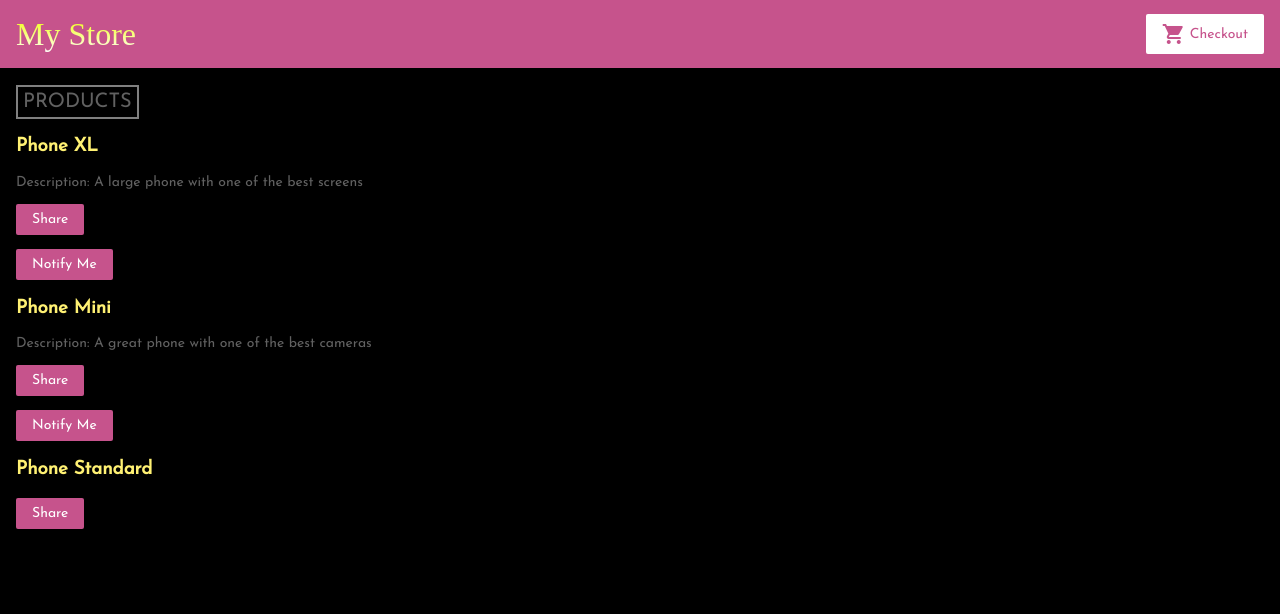
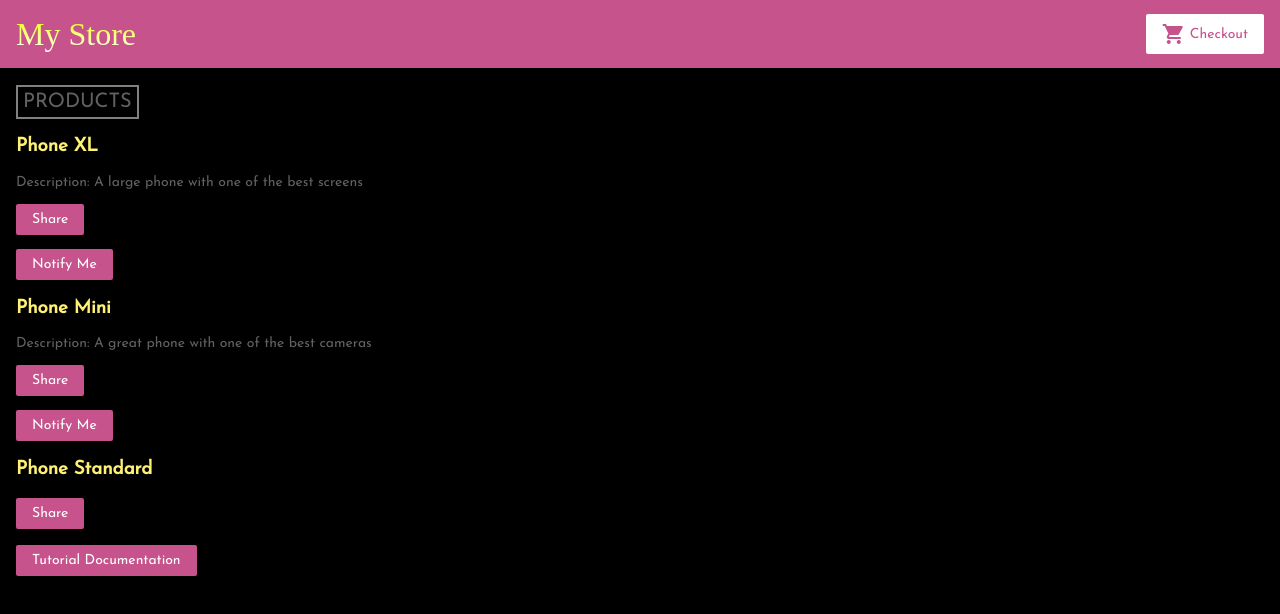
Before and after one commit to walterswoodward/basic-angular-app, an Angular app: page / in a window 1280 px wide. Shown: the top 614 px of the page. Built offline with nearby package versions, Linux system fonts and the light colour scheme; a web font is replaced by a local one.

Commit message:
adds tutorial-docs-link component and view content

```diff
--- a/src/app/app.module.ts
+++ b/src/app/app.module.ts
@@ -8,6 +8,7 @@ import { TopBarComponent } from './top-bar/top-bar.component';
 import { ProductListComponent } from './product-list/product-list.component';
 import { ProductAlertsComponent } from './product-alerts/product-alerts.component';
 import { ProductDetailsComponent } from './product-details/product-details.component';
+import { TutorialDocsLinkComponent } from './tutorial-docs-link/tutorial-docs-link.component';
 
 @NgModule({
   imports: [
@@ -23,10 +24,11 @@ import { ProductDetailsComponent } from './product-details/product-details.compo
     TopBarComponent,
     ProductListComponent,
     ProductAlertsComponent,
-    ProductDetailsComponent
+    ProductDetailsComponent,
+    TutorialDocsLinkComponent
   ],
   bootstrap: [ AppComponent ],
-  exports: [ProductAlertsComponent, ProductDetailsComponent]
+  exports: [ProductAlertsComponent, ProductDetailsComponent, TutorialDocsLinkComponent]
 })
 export class AppModule { }
 
--- a/src/app/product-list/product-list.component.html
+++ b/src/app/product-list/product-list.component.html
@@ -16,6 +16,11 @@
         (notify)="onNotify()">
     </app-product-alerts>
 </div>
+<div>
+    <app-tutorial-docs-link>
+    </app-tutorial-docs-link>
+</div>
+
 
 <!--
 
--- /dev/null
+++ b/src/app/tutorial-docs-link/tutorial-docs-link.component.html
@@ -0,0 +1,9 @@
+<div>
+    <br>
+    <a href="https://angular.io/start/data" target="_blank" rel="noopener noreferrer">
+    <button>Tutorial Documentation
+
+
+    </button>
+</a>
+</div>
--- /dev/null
+++ b/src/app/tutorial-docs-link/tutorial-docs-link.component.ts
@@ -0,0 +1,15 @@
+import { Component, OnInit } from '@angular/core';
+
+@Component({
+  selector: 'app-tutorial-docs-link',
+  templateUrl: './tutorial-docs-link.component.html',
+  styleUrls: ['./tutorial-docs-link.component.scss']
+})
+export class TutorialDocsLinkComponent implements OnInit {
+
+  constructor() { }
+
+  ngOnInit() {
+  }
+
+}
```
Also changed, not shown: src/app/tutorial-docs-link/tutorial-docs-link.component.scss (added), 1 other file (tests, documents, lock files or other folders).
